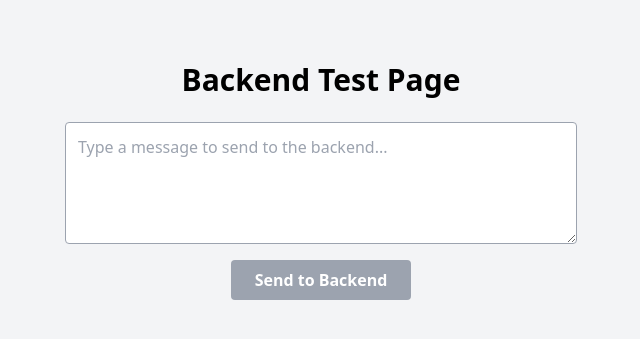
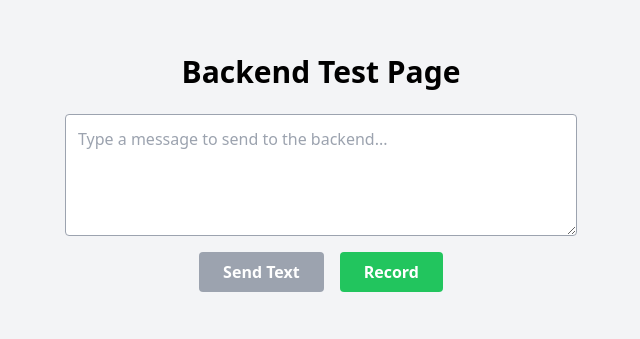
Before and after one commit to vuer13/Stormhacks, a React (Create React App) app in the folder frontend/: page /test in a window 1280 px wide. Shown: the part 219-558 px from the top of the page, without its empty margins (319-959 px from the left). Built offline with nearby package versions, Linux system fonts and the light colour scheme.

Commit message:
Audio input implemented finally

```diff
--- a/frontend/src/TestPage.js
+++ b/frontend/src/TestPage.js
@@ -1,12 +1,68 @@
-import React, { useState } from "react";
+import React, { useState, useRef } from "react";
 
 function TestPage() {
   const [input, setInput] = useState("");
   const [response, setResponse] = useState("");
   const [audioUrl, setAudioUrl] = useState(null);
   const [loading, setLoading] = useState(false);
+  const [recording, setRecording] = useState(false);
 
-  const handleSend = async () => {
+  const mediaRecorderRef = useRef(null);
+  const audioChunksRef = useRef([]);
+
+  // Start recording
+  const startRecording = async () => {
+    setRecording(true);
+    audioChunksRef.current = [];
+
+    const stream = await navigator.mediaDevices.getUserMedia({ audio: true });
+    mediaRecorderRef.current = new MediaRecorder(stream);
+
+    mediaRecorderRef.current.ondataavailable = (e) => {
+      if (e.data.size > 0) audioChunksRef.current.push(e.data);
+    };
+
+    mediaRecorderRef.current.onstop = handleStopRecording;
+    mediaRecorderRef.current.start();
+  };
+
+  // Stop recording
+  const stopRecording = () => {
+    setRecording(false);
+    mediaRecorderRef.current.stop();
+  };
+
+  // Send recorded audio to backend
+  const handleStopRecording = async () => {
+    const blob = new Blob(audioChunksRef.current, { type: "audio/wav" });
+    const formData = new FormData();
+    formData.append("file", blob, "recording.wav");
+
+    setLoading(true);
+    setResponse("");
+    setAudioUrl(null);
+
+    try {
+      const res = await fetch("http://localhost:5000/generate", {
+        method: "POST",
+        body: formData,
+      });
+
+      if (!res.ok) throw new Error("Backend request failed");
+      const data = await res.json();
+
+      setResponse(data.gemini_response);
+      setAudioUrl(data.audio_path);
+    } catch (err) {
+      console.error(err);
+      setResponse("Error: Could not reach backend.");
+    } finally {
+      setLoading(false);
+    }
+  };
+
+  // Send text input (existing functionality)
+  const handleSendText = async () => {
     setLoading(true);
     setResponse("");
     setAudioUrl(null);
@@ -19,12 +75,10 @@ function TestPage() {
       });
 
       if (!res.ok) throw new Error("Backend request failed");
+      const data = await res.json();
 
-      const data = await res.json();
       setResponse(data.gemini_response);
-      setAudioUrl(`http://localhost:5000/${data.audio_path}`);
-      console.log(data);
-    } catch (err) {
+      setAudioUrl(data.audio_path);     } catch (err) {
       console.error(err);
       setResponse("Error: Could not reach backend.");
     } finally {
@@ -44,13 +98,31 @@ function TestPage() {
         placeholder="Type a message to send to the backend..."
       />
 
-      <button
-        onClick={handleSend}
-        className="px-6 py-2 bg-blue-500 text-white font-semibold rounded hover:bg-blue-600 disabled:bg-gray-400"
-        disabled={loading || !input}
-      >
-        {loading ? "Processing..." : "Send to Backend"}
-      </button>
+      <div className="flex gap-4 mb-4">
+        <button
+          onClick={handleSendText}
+          className="px-6 py-2 bg-blue-500 text-white font-semibold rounded hover:bg-blue-600 disabled:bg-gray-400"
+          disabled={loading || !input}
+        >
+          {loading ? "Processing..." : "Send Text"}
+        </button>
+
+        {recording ? (
+          <button
+            onClick={stopRecording}
+            className="px-6 py-2 bg-red-500 text-white font-semibold rounded hover:bg-red-600"
+          >
+            Stop Recording
+          </button>
+        ) : (
+          <button
+            onClick={startRecording}
+            className="px-6 py-2 bg-green-500 text-white font-semibold rounded hover:bg-green-600"
+          >
+            Record
+          </button>
+        )}
+      </div>
 
       {response && (
         <div className="mt-6 bg-white shadow rounded p-4 w-full max-w-lg">
```
Also changed, not shown: 4 other files (tests, documents, lock files or other folders).
